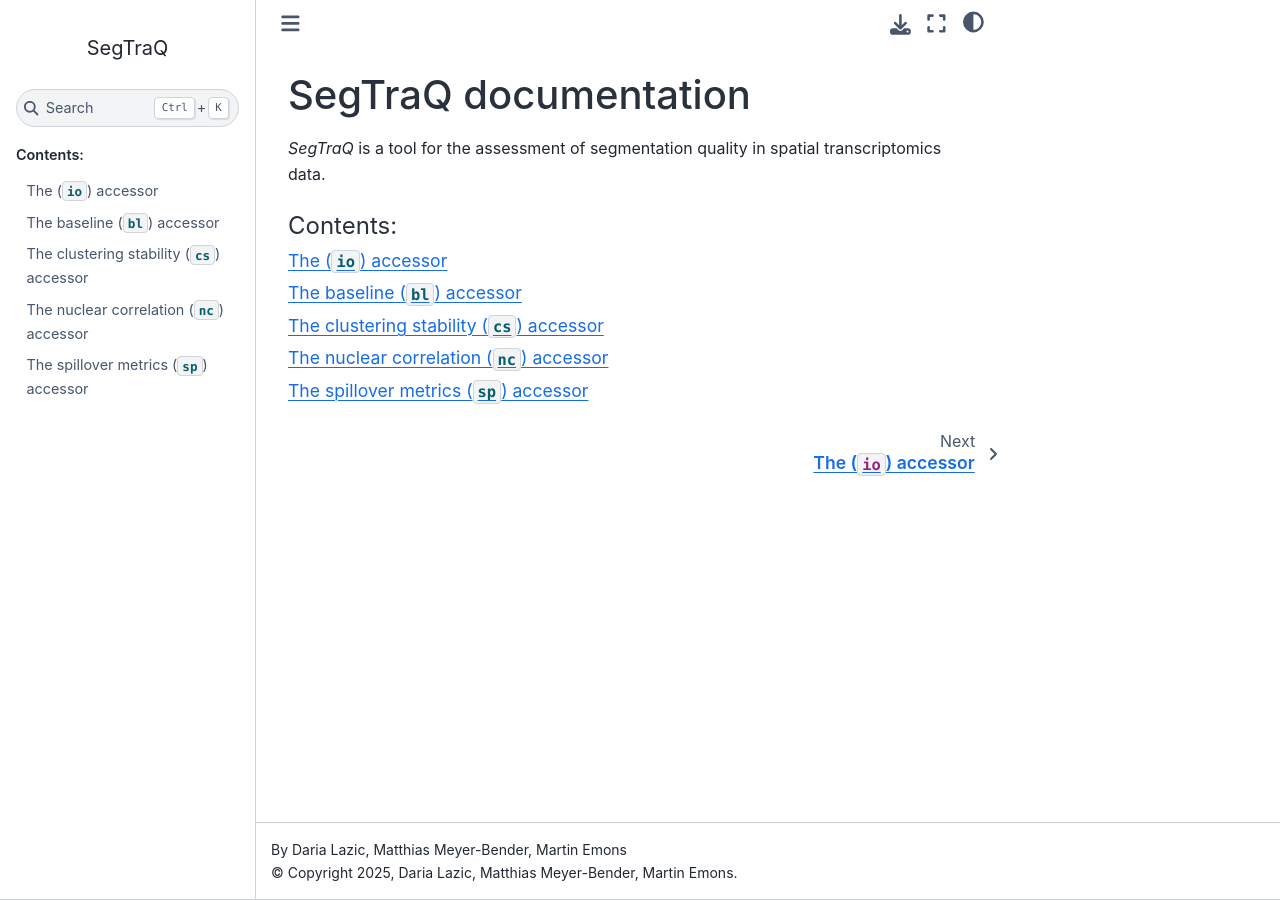
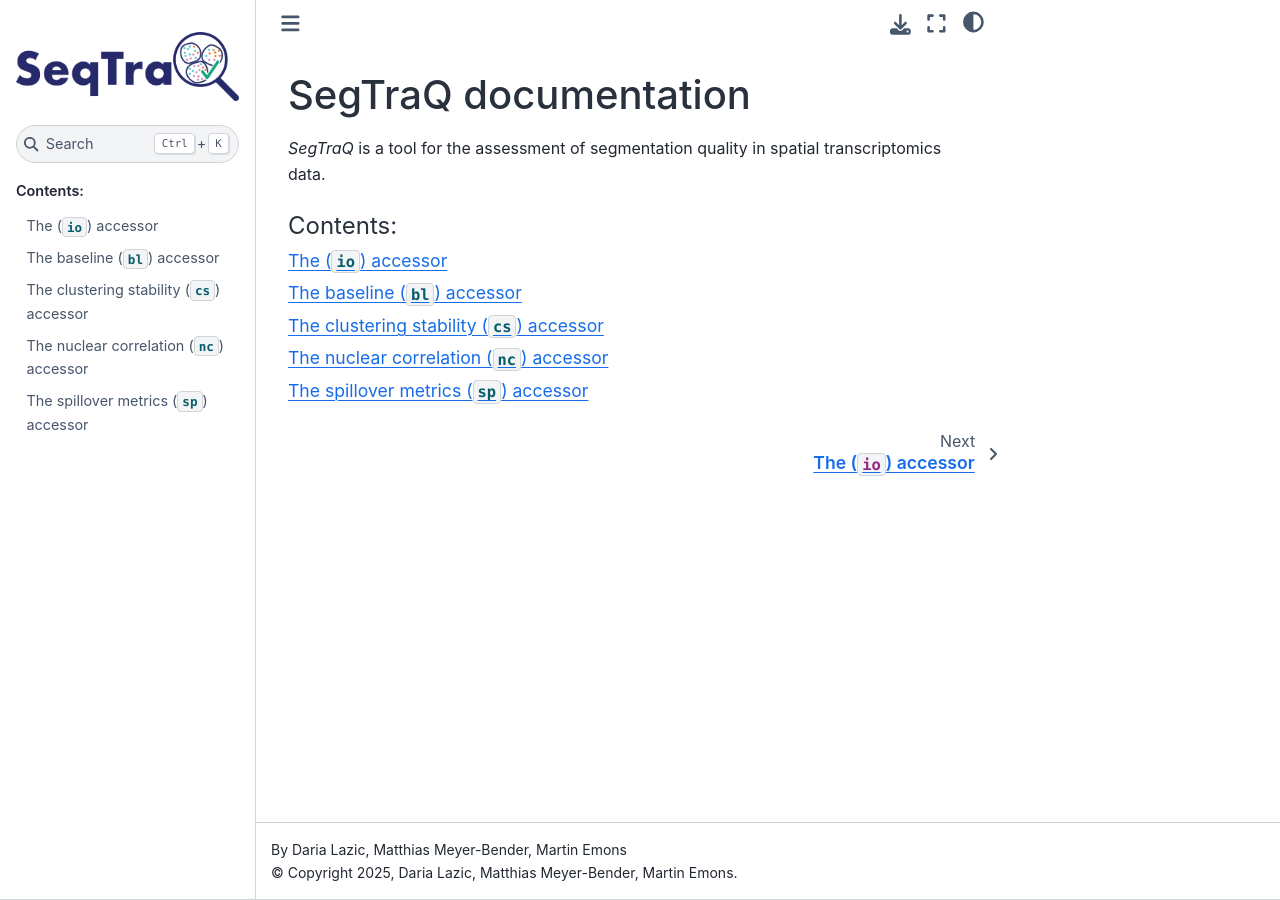
Before and after one commit to LazDaria/SegTraQ, a Sphinx documentation site: the page built from docs/index.rst, in a window 1280 px wide. Built offline with Sphinx 7.4.7 and the Sphinx Book theme 1.1.4, drawn with Linux system fonts in a browser that asks for light colours; pages that are not in the unit, such as notebooks, are missing from menus.

Commit message:
added logo and icon

```diff
--- a/docs/conf.py
+++ b/docs/conf.py
@@ -36,7 +36,16 @@
 html_theme = "sphinx_book_theme"
 html_static_path = ["_static"]
 html_title = project
-
+html_favicon = "_static/img/icon.png"
+html_theme_options = {
+    "logo_only": True,
+    "home_page_in_toc": False,
+    "navigation_with_keys": True,
+    "logo": {
+        "image_light": "_static/img/logo_light.png",
+        "image_dark": "_static/img/logo_dark.png",
+    },
+}
 # Enable Pygments syntax highlighting
 highlight_language = "python"  # or 'none', 'bash', etc.
 pygments_style = "default"  # or 'default', 'friendly', 'monokai', etc.
--- a/pyproject.toml
+++ b/pyproject.toml
@@ -52,6 +52,7 @@
     "sphinx-copybutton",  # for copy buttons in code blocks
     "pandoc",
     "pygments",
+    "ipython",
 ]
 
 [project.urls]
```
Also changed, not shown: docs/_static/img/icon.png (added), docs/_static/img/logo_dark.png (added), docs/_static/img/logo_light.png (added), 1 other file.
